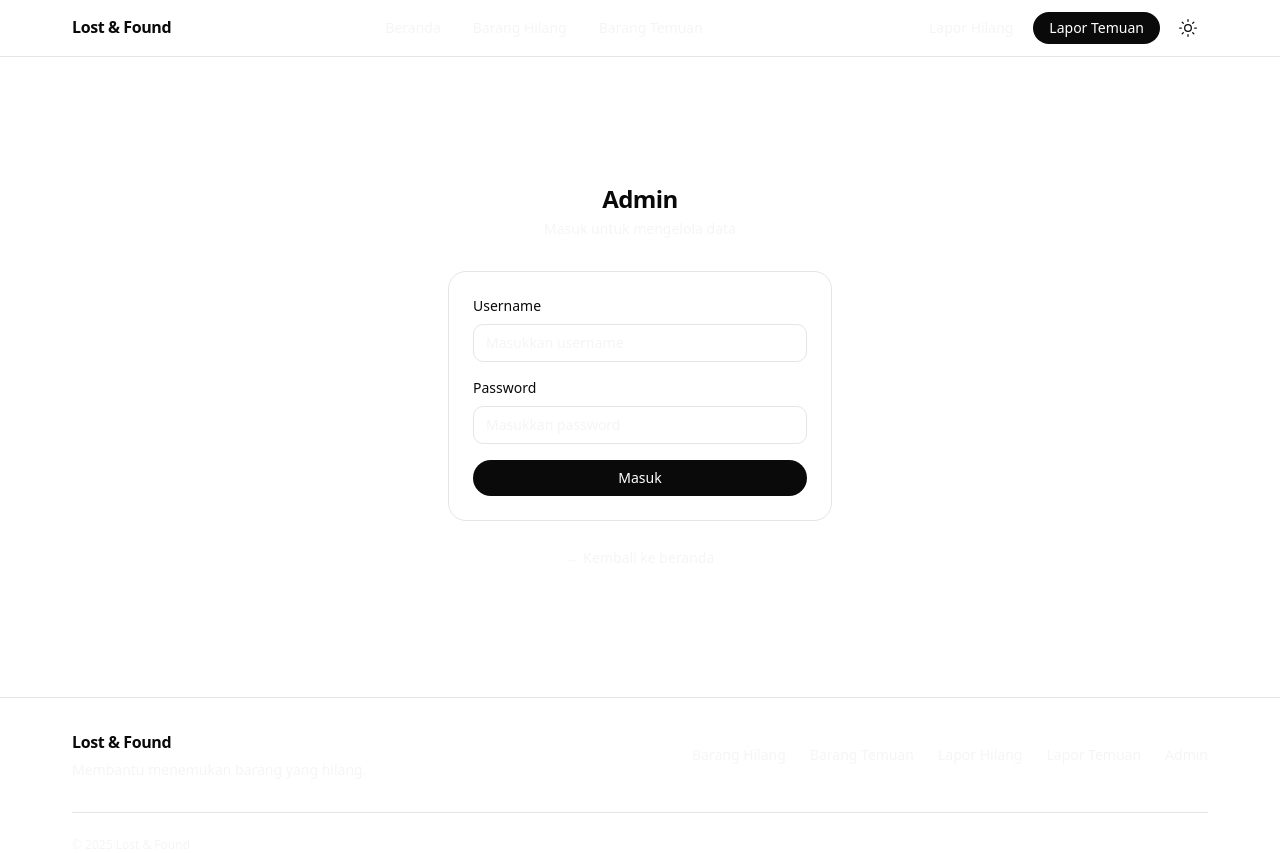
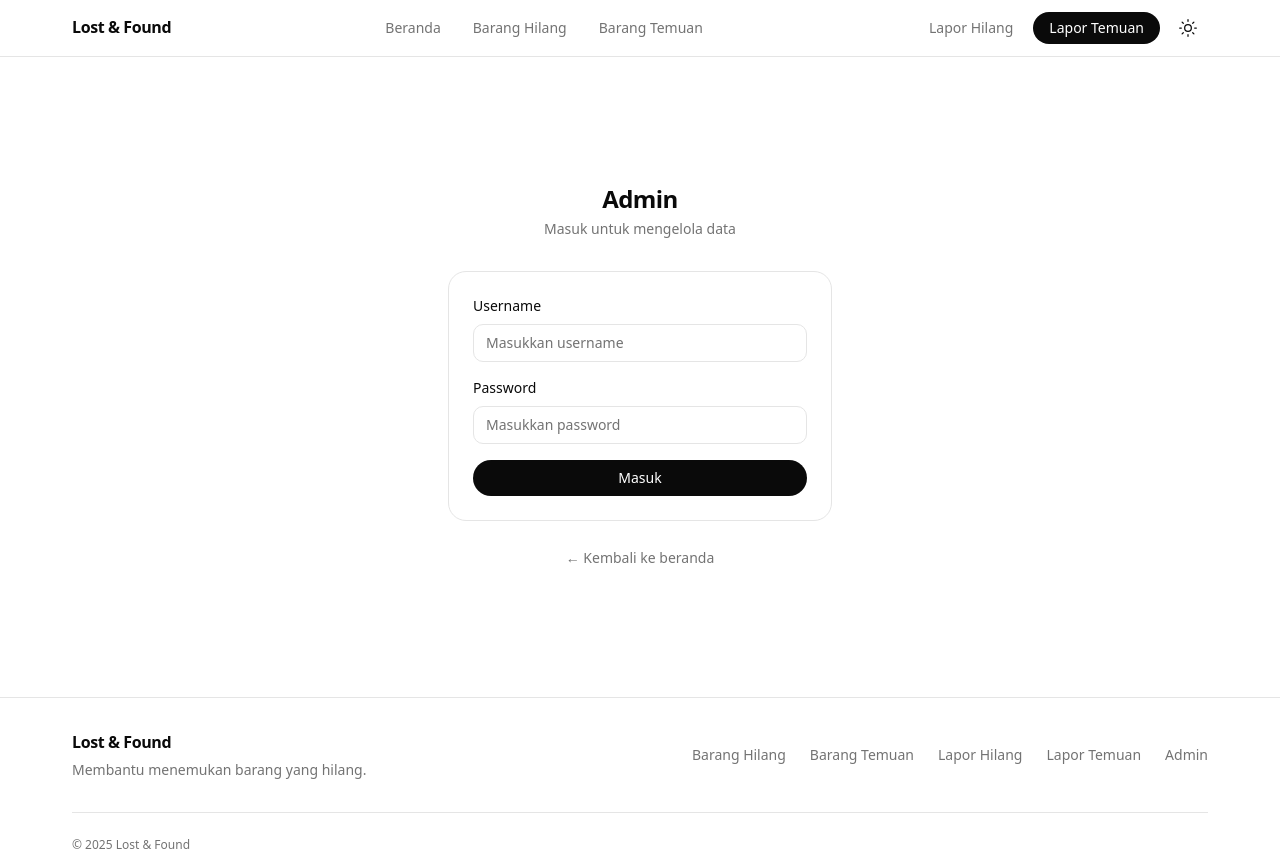
Before and after one commit to Xantares-nvrdie/lost-and-found, a Next.js app: page /admin/login in a window 1280 px wide. Built offline with nearby package versions, Linux system fonts and the light colour scheme; what @elysiajs/eden would draw is missing.

Commit message:
style: update muted color and base styles, and refactor theme provider to prevent hydration mismatches

```diff
--- a/src/app/globals.css
+++ b/src/app/globals.css
@@ -14,7 +14,7 @@
 	--success: #16a34a;
 	--border: oklch(0.922 0 0);
 	--card: oklch(1 0 0);
-	--muted: oklch(0.97 0 0);
+	--muted: oklch(0.556 0 0);
 	--shape-color: #18181b;
 	--radius: 0.625rem;
 	--background: oklch(1 0 0);
@@ -148,6 +148,8 @@ body {
 	-webkit-font-smoothing: antialiased;
 	-moz-osx-font-smoothing: grayscale;
 	overflow-x: hidden;
+	color: var(--foreground);
+	background-color: var(--background);
 }
 
 .container {
--- a/src/components/theme-provider.tsx
+++ b/src/components/theme-provider.tsx
@@ -48,13 +48,11 @@ export function ThemeProvider({ children }: { children: ReactNode }) {
         setTheme(theme === "light" ? "dark" : "light");
     };
 
-    // Prevent flash of wrong theme
-    if (!mounted) {
-        return null;
-    }
-
+    // Always render children to avoid hydration mismatch.
+    // The inline script in layout.tsx already sets the correct class on <html>
+    // before React hydrates, so there's no flash of wrong theme.
     return (
-        <ThemeContext.Provider value={{ theme, toggleTheme, setTheme }}>
+        <ThemeContext.Provider value={{ theme: mounted ? theme : "light", toggleTheme, setTheme }}>
             {children}
         </ThemeContext.Provider>
     );
```
